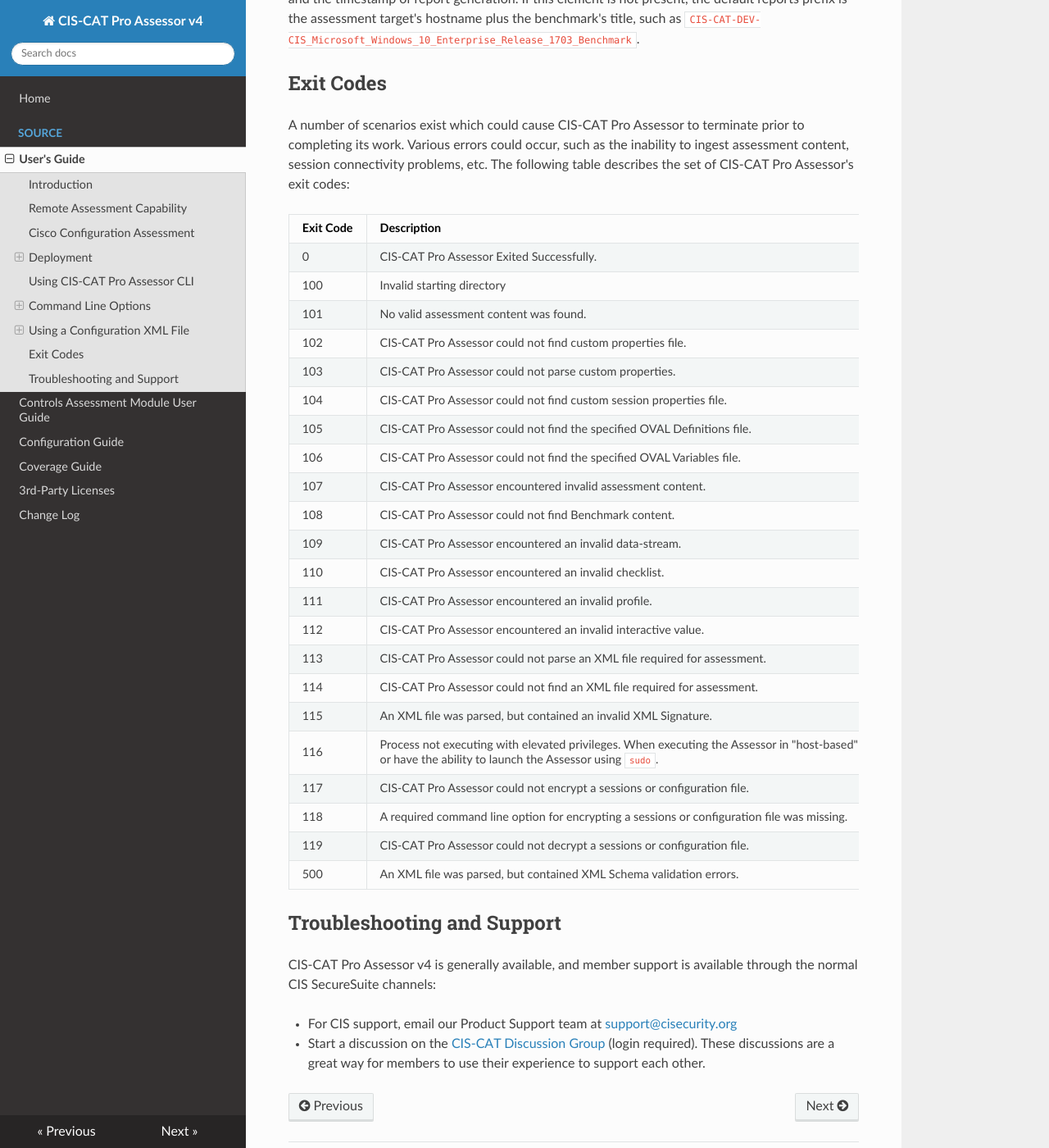
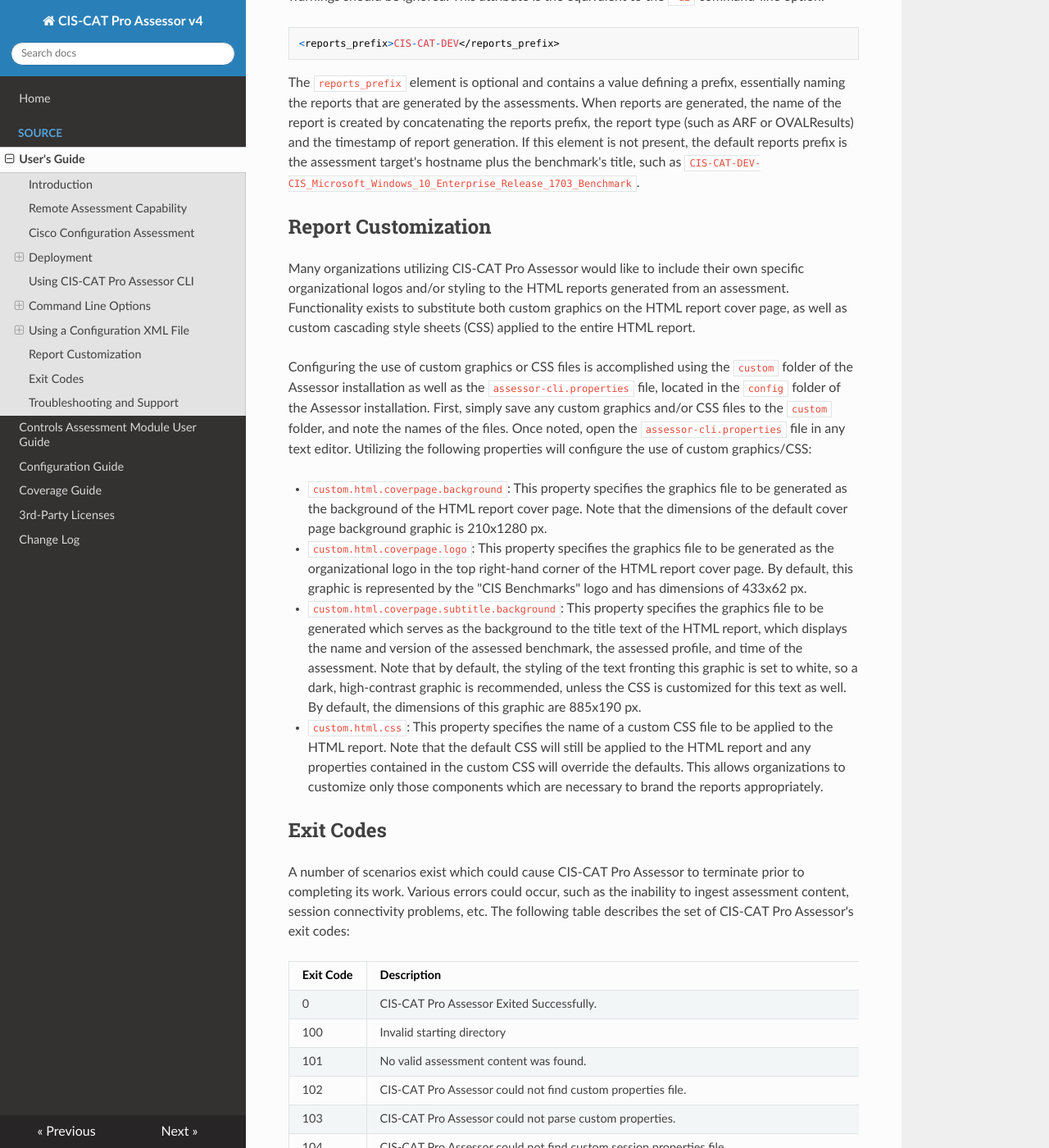
Before and after one commit to CISecurity/CCPA-Docs, an MkDocs documentation site: the page built from docs/User's Guide.md, in a window 1280 px wide and 1400 px high, scrolled down 20130 px. Shown: the whole window at 82% size. Built offline with MkDocs 1.6.1, drawn with Linux system fonts in a browser that asks for light colours; nearby versions of some CDN libraries; some of the changed text lies outside the part shown.

Commit message:
User Guide updates for report customizations and '-bi' command line option

```diff
--- a/docs/User's Guide.md
+++ b/docs/User's Guide.md
@@ -92,6 +92,7 @@
 | `-dm`         | `--data-stream` | `<DATA-STREAM>` | Used only when the `-b` option selects a data-stream-collection document, the `-dm` option specifies, within the collection, the ID of the data-stream to be assessed. |
 | `-cl` | `--checklist` | `<CHECKLIST>` | Used only in conjunction with the `-dm` option, the `-cl` option specifies, within the data-stream, the ID of the checklist (benchmark) to be assessed.|
 | `-p` | `--profile` | `<PROFILE>` | Specify either a profile name, such as `Level-1`, or the profile ID, such as `xccdf_org.cisecurity.benchmarks_profile_Level_1`.  Note that when using the profile name, if any spaces occur, the entire profile name must be wrapped in double-quotes, such as `"Level 2"`|
+| `-bi` | `--benchmark-info` | N/A | Used in conjunction with the `-b` option, this option displays information about the selected content, including (for data-stream collections) data-streams, checklists, and (for all content) profile information. |
 
 #### Examples ####
 
@@ -122,6 +123,10 @@
 Execute an assessment against the CIS Microsoft Windows Server 2016 data-stream collection, using a specific data-stream, a specific checklist and a specific profile:
 
 	> Assessor-CLI.bat -b benchmarks\CIS_Microsoft_Windows_Server_2016_Benchmark_v1.0.0-datastream.xml -dm scap_org.cisecurity_datastream_1.0.0_CIS_Microsoft_Windows_Server_2016_Benchmark -cl xccdf_org.cisecurity.benchmarks_benchmark_1.0.0_CIS_Microsoft_Windows_Server_2016_Benchmark -p "Level 1 - Member Server"
+
+Display extensive information about a specific benchmark:
+
+	> Assessor-CLI.bat -b benchmarks\CIS_Microsoft_Windows_Server_2016_Benchmark_v1.0.0-datastream.xml -bi
 
 
 ### OVAL Definitions Assessment Options ###
@@ -520,6 +525,16 @@
 	<reports_prefix>CIS-CAT-DEV</reports_prefix>
 The `reports_prefix` element is optional and contains a value defining a prefix, essentially naming the reports that are generated by the assessments.  When reports are generated, the name of the report is created by concatenating the reports prefix, the report type (such as ARF or OVALResults) and the timestamp of report generation.  If this element is not present, the default reports prefix is the assessment target's hostname plus the benchmark's title, such as `CIS-CAT-DEV-CIS_Microsoft_Windows_10_Enterprise_Release_1703_Benchmark`.
 
+## Report Customization ##
+Many organizations utilizing CIS-CAT Pro Assessor would like to include their own specific organizational logos and/or styling to the HTML reports generated from an assessment.  Functionality exists to substitute both custom graphics on the HTML report cover page, as well as custom cascading style sheets (CSS) applied to the entire HTML report.
+
+Configuring the use of custom graphics or CSS files is accomplished using the `custom` folder of the Assessor installation as well as the `assessor-cli.properties` file, located in the `config` folder of the Assessor installation.  First, simply save any custom graphics and/or CSS files to the `custom` folder, and note the names of the files.  Once noted, open the `assessor-cli.properties` file in any text editor.  Utilizing the following properties will configure the use of custom graphics/CSS:
+
+- `custom.html.coverpage.background`: This property specifies the graphics file to be generated as the background of the HTML report cover page.  Note that the dimensions of the default cover page background graphic is 210x1280 px.
+- `custom.html.coverpage.logo`: This property specifies the graphics file to be generated as the organizational logo in the top right-hand corner of the HTML report cover page.  By default, this graphic is represented by the "CIS Benchmarks" logo and has dimensions of 433x62 px.
+- `custom.html.coverpage.subtitle.background`: This property specifies the graphics file to be generated which serves as the background to the title text of the HTML report, which displays the name and version of the assessed benchmark, the assessed profile, and time of the assessment.  Note that by default, the styling of the text fronting this graphic is set to white, so a dark, high-contrast graphic is recommended, unless the CSS is customized for this text as well.  By default, the dimensions of this graphic are 885x190 px.
+- `custom.html.css`: This property specifies the name of a custom CSS file to be applied to the HTML report.  Note that the default CSS will still be applied to the HTML report and any properties contained in the custom CSS will override the defaults.  This allows organizations to customize only those components which are necessary to brand the reports appropriately.
+
 ## Exit Codes ##
 A number of scenarios exist which could cause CIS-CAT Pro Assessor to terminate prior to completing its work.  Various errors could occur, such as the inability to ingest assessment content, session connectivity problems, etc.  The following table describes the set of CIS-CAT Pro Assessor's exit codes:
 
```
